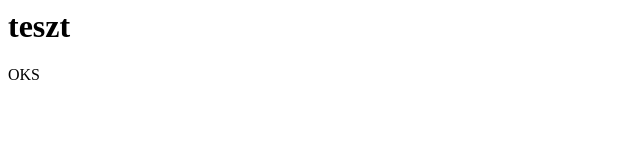
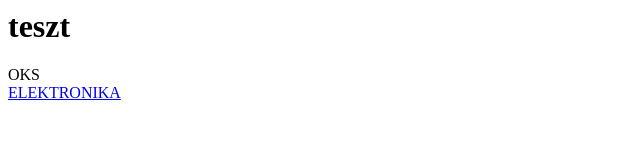
Before and after one commit to jungervin/general, a plain HTML site: page index.html in a window 1280 px wide. Shown: the whole page, without its empty margins (0-640 px from the left). Drawn offline with Linux system fonts and the light colour scheme.

Commit message:
Update index.html

```diff
--- a/index.html
+++ b/index.html
@@ -2,6 +2,7 @@
 <body>
   <H1>teszt</H1>
   <div id="test">Test</div>
+  <a href="html/elektronika.html">ELEKTRONIKA</a>
   <script>
     var id = document.getElementById("test")
     id.innerHTML = "OKS"
```
